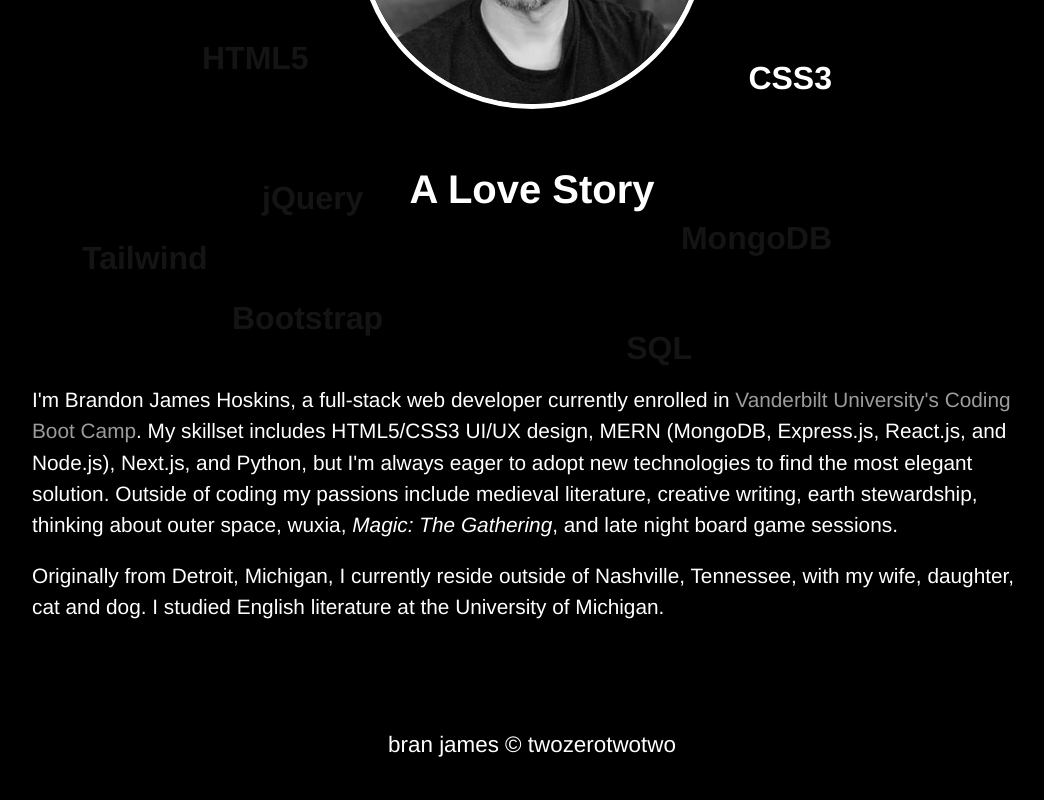
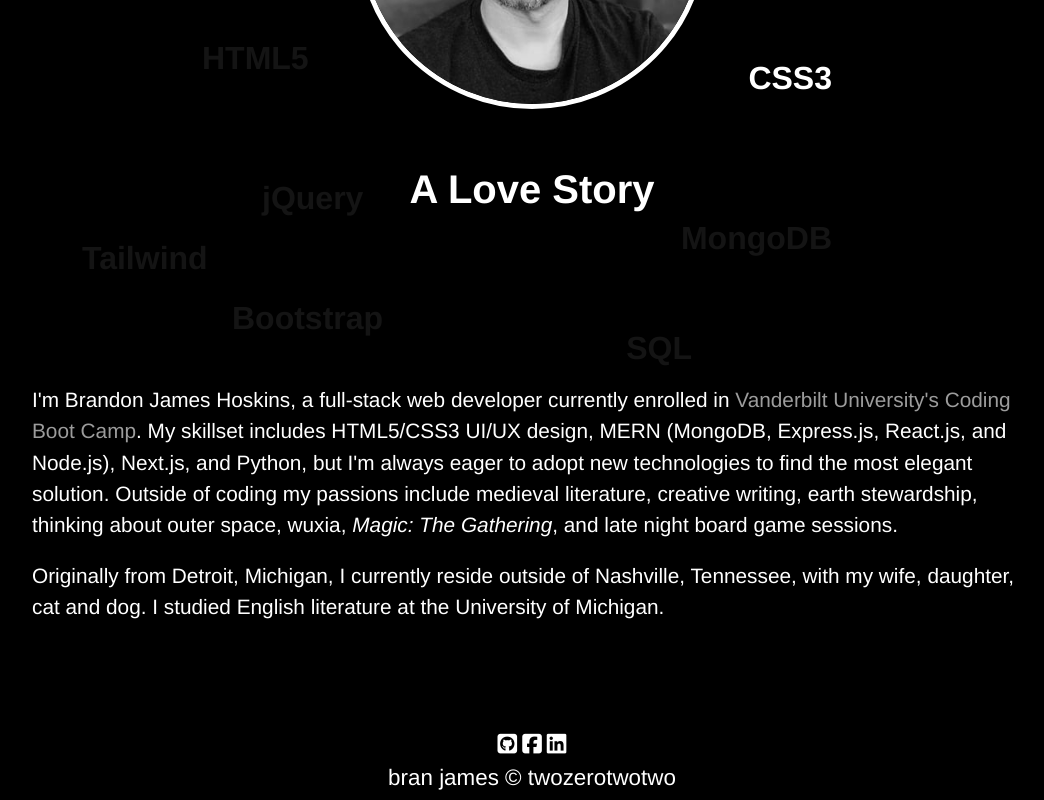
Before and after one commit to branjames117/react-portfolio, a React (Create React App) app: page / in a window 1280 px wide. Shown: the part 463-1263 px from the top of the page, without its empty margins (108-1152 px from the left). Before the commit the page ends 1229 px from the top, so only its background shows below. Built offline with nearby package versions, Linux system fonts and the light colour scheme.

Commit message:
added social icons to footer

```diff
--- a/src/components/Footer/index.js
+++ b/src/components/Footer/index.js
@@ -1,6 +1,17 @@
 export default function Footer() {
   return (
     <footer>
+      <p id='footer-icons'>
+        <a href='https://github.com/branjames117'>
+          <i className='fab fa-github-square'></i>
+        </a>
+        <a href='https://www.facebook.com/branjames117'>
+          <i className='fab fa-facebook-square'></i>
+        </a>
+        <a href='https://www.linkedin.com/in/branjames117/'>
+          <i className='fab fa-linkedin'></i>
+        </a>
+      </p>
       <p>
         <a href='mailto:branjames117@gmail.com'>bran james</a> &copy;
         twozerotwotwo
--- a/src/index.css
+++ b/src/index.css
@@ -425,6 +425,16 @@ footer p {
   text-align: center;
 }
 
+#footer-icons {
+  display: flex;
+  justify-content: center;
+  gap: 5px;
+}
+
+#footer-icons i:hover {
+  transform: translateY(-3px);
+}
+
 /* Styles for medium-sized screens of < 1060px */
 
 @media screen and (max-width: 1060px) {
```
